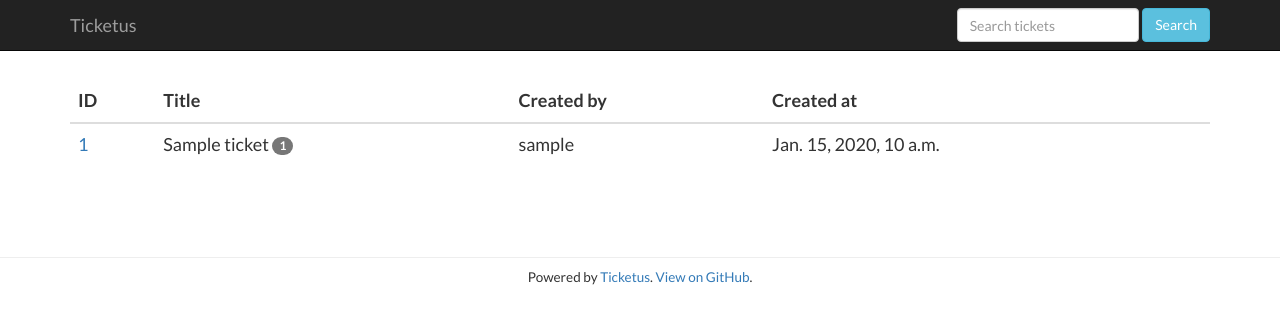
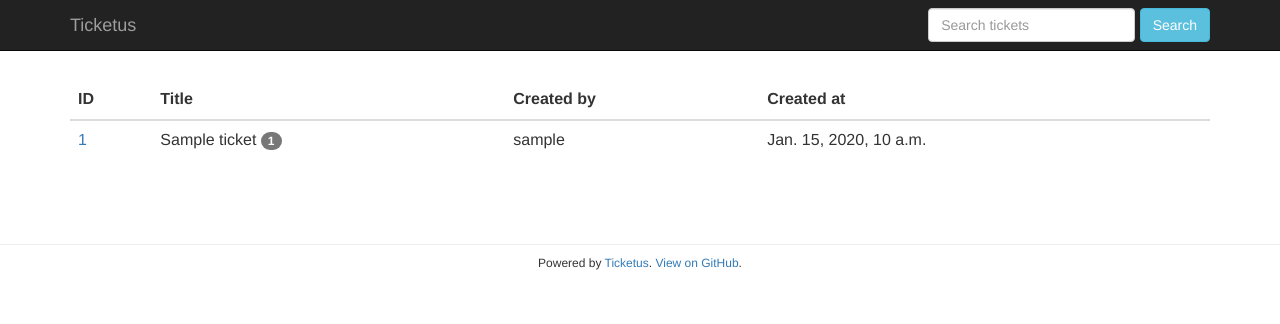
Before and after one commit to sjkingo/ticketus, a Django app: page /ticket/ in a window 1280 px wide. Shown: the top 324 px of the page. Run offline with Django 3.2, Linux system fonts and the light colour scheme; tables that the repository leaves empty hold one stand-in row (values such as "Sample post"); parts of the project's set-up code (start-up, migrations or seed data) failed here and were passed over; some libraries are stand-ins or nearby versions.

Commit message:
Change body font

```diff
--- a/ticketus/ui/static/ui.css
+++ b/ticketus/ui/static/ui.css
@@ -1,6 +1,6 @@
 body {
-    font-family: "Lato", sans-serif;
-    font-size: 18px;
+    font-family: 'Helvetica Neue', Helvetica, Arial, sans-serif;
+    font-size: 16px;
     padding-top: 50px;
     padding-bottom: 20px;
 }
```
